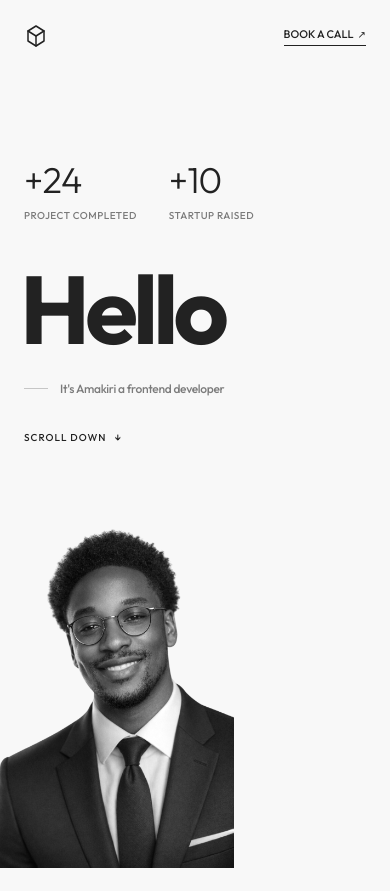
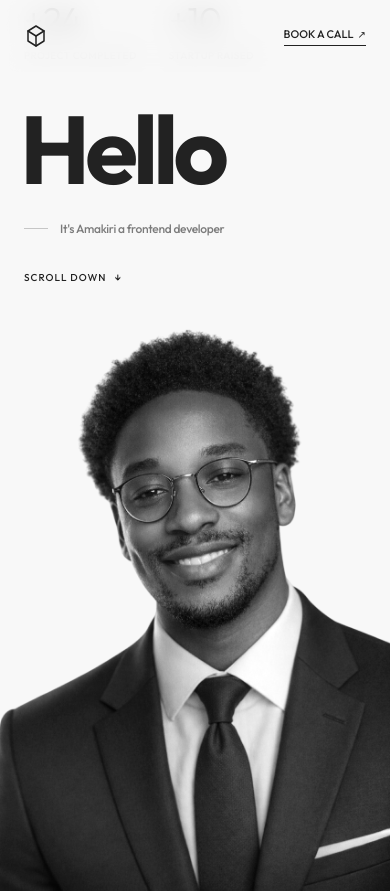
Before and after one commit to Amakiri201/portfolio-amadava, a React (Vite) app: page / in a window 390 px wide. Shown: the top 891 px of the page. Built offline with nearby package versions, Linux system fonts and the light colour scheme.

Commit message:
chore: Update copyright years to 2026, change About image to PNG format, and refine responsive styling for Hero and Contact sections.

```diff
--- a/src/components/About.tsx
+++ b/src/components/About.tsx
@@ -1,5 +1,5 @@
 import React from 'react';
-import Amakiri from "@/assets/amakiri.avif";
+import Amakiri from "@/assets/amakiri.png";
 
 
 const About: React.FC = () => {
--- a/src/components/Contact.tsx
+++ b/src/components/Contact.tsx
@@ -2,7 +2,7 @@ import React from 'react';
 
 const Contact: React.FC = () => {
     return (
-        <section id="contact" className="bg-[--bg-color] text-white px-6 lg:px-12 py-32 lg:py-48 min-h-screen relative overflow-hidden flex flex-col justify-center">
+        <section id="contact" className="bg-[--bg-color] px-6 lg:px-12 py-32 lg:py-48 min-h-screen relative overflow-hidden flex flex-col justify-center">
             <div className="max-w-4xl mx-auto relative z-10">
                 <h2 className="text-[3.5rem] lg:text-[6rem] text-[--text-primary] font-bold tracking-tighter mb-12 lg:mb-16 leading-[0.9]">
                     Let's Make Magic!
@@ -60,7 +60,7 @@ const Contact: React.FC = () => {
 
             {/* Background Decorative Elements */}
             <div className="absolute bottom-12 right-12 text-[10px] uppercase tracking-widest opacity-20 hidden lg:block">
-                © 2024 Amakiri - Frontend Developer
+                © 2026 Amakiri - Frontend Developer
             </div>
         </section>
     );
--- a/src/components/Footer.tsx
+++ b/src/components/Footer.tsx
@@ -47,7 +47,7 @@ const Footer: React.FC = () => {
             </div>
 
             <div className="mt-20 lg:mt-32 pt-12 border-t border-white/5 flex flex-col md:flex-row justify-between items-center text-[9px] lg:text-[10px] uppercase tracking-widest text-white/20 relative z-10">
-                <p>© 2024 AMADAVA - ALL RIGHTS RESERVED</p>
+                <p>© 2026 AMADAVA - ALL RIGHTS RESERVED</p>
                 <div className="flex gap-8 mt-4 md:mt-0">
                     <a href="#" className="hover:text-white transition-colors">LinkedIn</a>
                     <a href="#" className="hover:text-white transition-colors">GitHub</a>
--- a/src/components/Hero.tsx
+++ b/src/components/Hero.tsx
@@ -4,9 +4,9 @@ import Amakiri from "@/assets/amakiri.png";
 
 const Hero: React.FC = () => {
     return (
-        <section className="relative flex flex-col lg:flex-row min-h-screen pt-[7rem] overflow-hidden">
+        <section className="relative flex flex-col lg:flex-row lg:min-h-screen lg:pt-[7rem] overflow-hidden">
             {/* Content side */}
-            <div className="flex-1 px-6 lg:px-12 lg:pl-40 flex flex-col justify-center relative z-10 py-12 lg:py-0">
+            <div className="flex-1 px-6 lg:px-12 lg:pl-40 flex flex-col justify-center relative z-10 lg:py-0">
                 {/* Stats */}
                 <div className="flex space-x-8 lg:space-x-16 mb-12 lg:mb-40">
                     <div>
@@ -41,13 +41,13 @@ const Hero: React.FC = () => {
             </div>
 
             {/* Portrait side */}
-            <div className="flex-1 relative min-h-[60vh]">
+            <div className="flex-1 relative w-full lg:min-h-[60vh]">
                 <div className="lg:absolute inset-0 bg-brand-tertiary">
                     <img
                         src={Amakiri}
                         alt="D.Nova Portrait"
                         decoding="async"
-                        className="w-[60%] h-[full] object-cover grayscale brightness-[1.05]"
+                        className="lg:w-[60%] h-full object-cover grayscale brightness-[1.05]"
                     />
                 </div>
             </div>
--- a/src/components/Sidebar.tsx
+++ b/src/components/Sidebar.tsx
@@ -10,7 +10,7 @@ const Sidebar: React.FC = () => {
             </div>
             <div className="fixed left-6 bottom-16 z-40 hidden lg:block">
                 <div className="rotate-[-90deg] origin-center whitespace-nowrap text-[10px] font-medium text-brand-secondary tracking-widest uppercase">
-                    2024
+                    2026
                 </div>
             </div>
         </>
--- a/src/pages/ProjectDetail.tsx
+++ b/src/pages/ProjectDetail.tsx
@@ -119,7 +119,7 @@ const ProjectDetail: React.FC = () => {
                     <span className="transform transition-transform group-hover:-translate-x-2">←</span> Back home
                 </button>
                 <div className="text-[10px] uppercase tracking-[0.2em] opacity-30">
-                    © 2024 Amakiri David Lucky
+                    © 2026 Amakiri David Lucky
                 </div>
             </section>
         </div>
```
